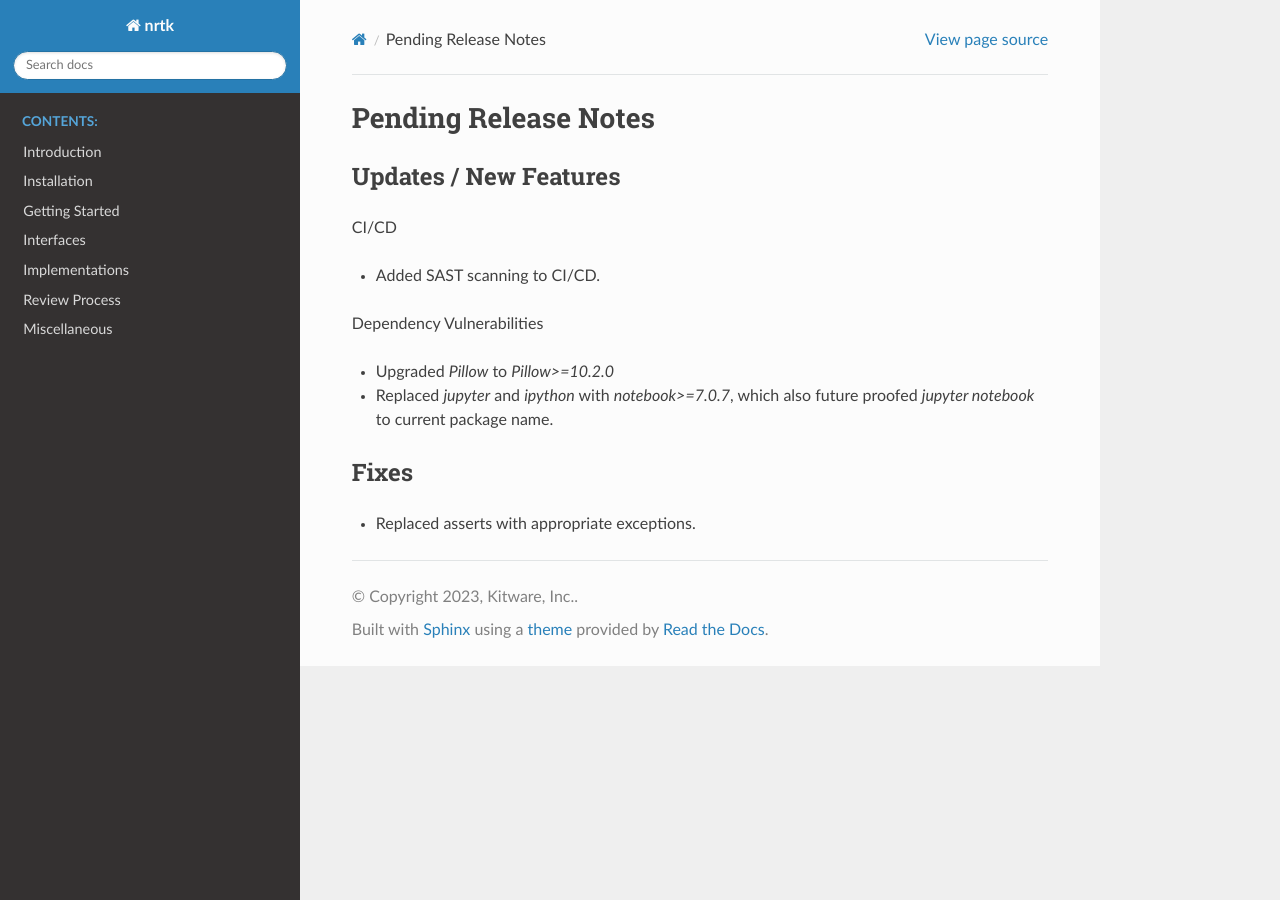
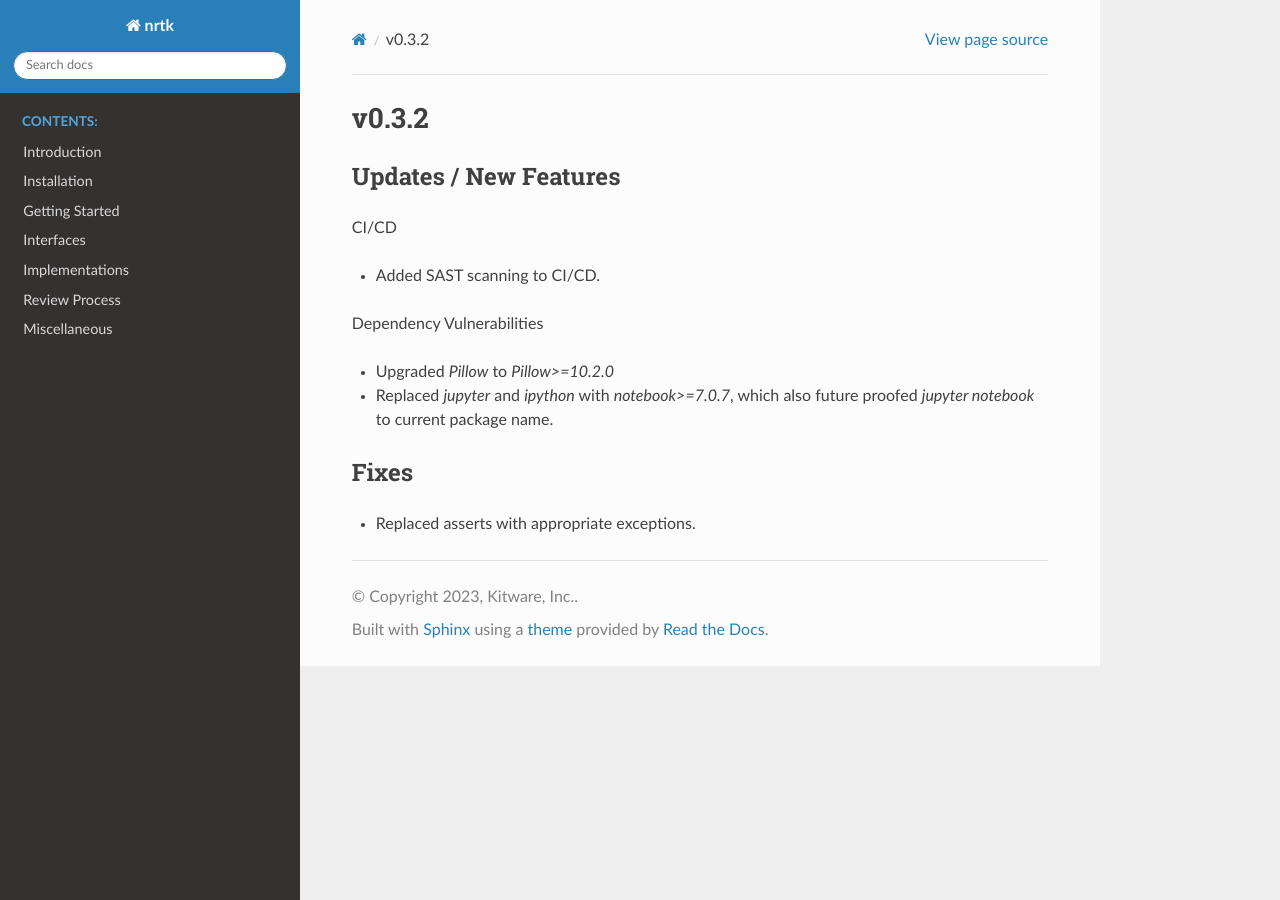
Before and after one commit to Kitware/nrtk, a Sphinx documentation site: the page built from docs/release_notes/v0.3.2.rst, in a window 1280 px wide. Built offline with Sphinx 7.4.7 and the Read the Docs theme 2.0.0, drawn with Linux system fonts in a browser that asks for light colours; pages that are not in the unit, such as notebooks, are missing from menus; the version number is read from the project's files by our own code.

Commit message:
Update version number to 0.3.2

```diff
--- a/docs/release_notes.rst
+++ b/docs/release_notes.rst
@@ -13,3 +13,4 @@
    release_notes/v0.2.1
    release_notes/v0.3.0
    release_notes/v0.3.1
+   release_notes/v0.3.2
--- a/docs/release_notes/pending_release.rst
+++ b/docs/release_notes/v0.3.2.rst
@@ -1,5 +1,5 @@
-Pending Release Notes
-=====================
+v0.3.2
+======
 
 Updates / New Features
 ----------------------
--- a/pyproject.toml
+++ b/pyproject.toml
@@ -8,7 +8,7 @@
 # REMEMBER: `distutils.version.*Version` types can be used to compare versions
 # from strings like this.
 # This package prefers to use the strict numbering standard when possible.
-version = "0.3.1"
+version = "0.3.2"
 description = ""
 license = "Apache-2.0"
 authors = ["Kitware, Inc. <nrtk@kitware.com>"]
```
